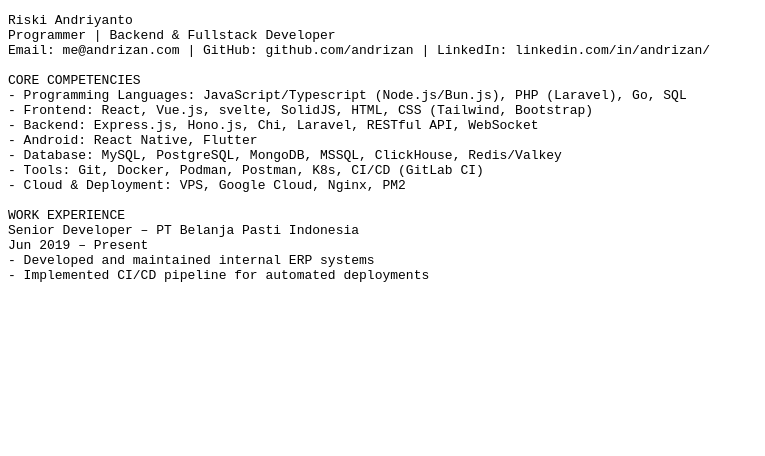
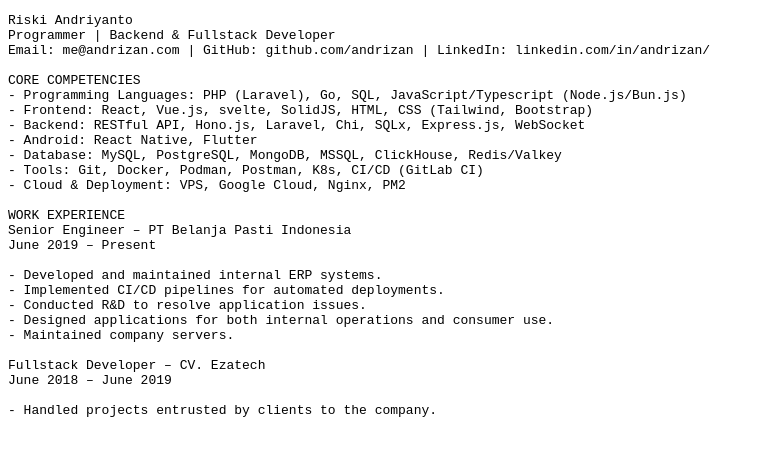
Before and after one commit to andrizan/andrizan, a plain HTML site: page index.html in a window 1280 px wide. Shown: the whole page, without its empty margins (0-765 px from the left). Drawn offline with Linux system fonts and the light colour scheme.

Commit message:
Update index.html

```diff
--- a/index.html
+++ b/index.html
@@ -11,19 +11,28 @@ Programmer | Backend & Fullstack Developer
 Email: me@andrizan.com | GitHub: github.com/andrizan | LinkedIn: linkedin.com/in/andrizan/
 
 CORE COMPETENCIES
-- Programming Languages: JavaScript/Typescript (Node.js/Bun.js), PHP (Laravel), Go, SQL
+- Programming Languages: PHP (Laravel), Go, SQL, JavaScript/Typescript (Node.js/Bun.js)
 - Frontend: React, Vue.js, svelte, SolidJS, HTML, CSS (Tailwind, Bootstrap)
-- Backend: Express.js, Hono.js, Chi, Laravel, RESTful API, WebSocket
+- Backend: RESTful API, Hono.js, Laravel, Chi, SQLx, Express.js, WebSocket
 - Android: React Native, Flutter
 - Database: MySQL, PostgreSQL, MongoDB, MSSQL, ClickHouse, Redis/Valkey
 - Tools: Git, Docker, Podman, Postman, K8s, CI/CD (GitLab CI)
 - Cloud & Deployment: VPS, Google Cloud, Nginx, PM2
 
 WORK EXPERIENCE
-Senior Developer – PT Belanja Pasti Indonesia
-Jun 2019 – Present
-- Developed and maintained internal ERP systems
-- Implemented CI/CD pipeline for automated deployments
+Senior Engineer – PT Belanja Pasti Indonesia
+June 2019 – Present
+
+- Developed and maintained internal ERP systems.
+- Implemented CI/CD pipelines for automated deployments.
+- Conducted R&D to resolve application issues.
+- Designed applications for both internal operations and consumer use.
+- Maintained company servers.
+
+Fullstack Developer – CV. Ezatech
+June 2018 – June 2019
+
+- Handled projects entrusted by clients to the company.
 
   </pre>
 </body>
```
